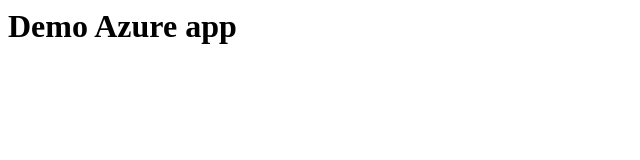
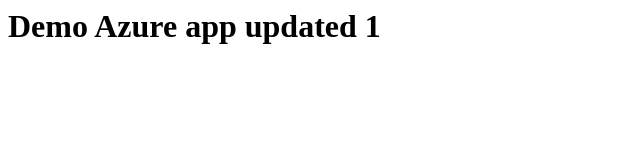
Before and after one commit to hongdaxiepropelventures/webapp-azure, a plain HTML site: page index.html in a window 1280 px wide. Shown: the whole page, without its empty margins (0-640 px from the left). Drawn offline with Linux system fonts and the light colour scheme.

Commit message:
Update index.html

```diff
--- a/index.html
+++ b/index.html
@@ -1 +1 @@
-<h1>Demo Azure app</h1>
+<h1>Demo Azure app updated 1</h1>
```
